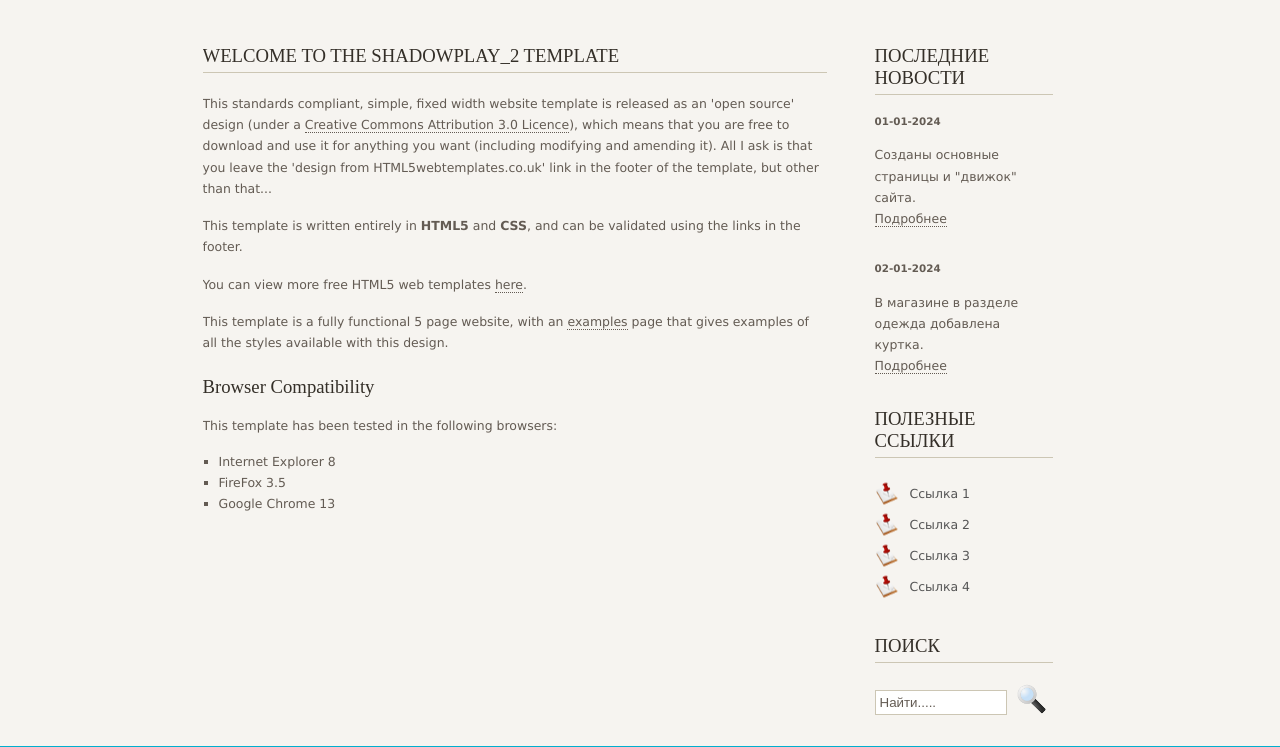
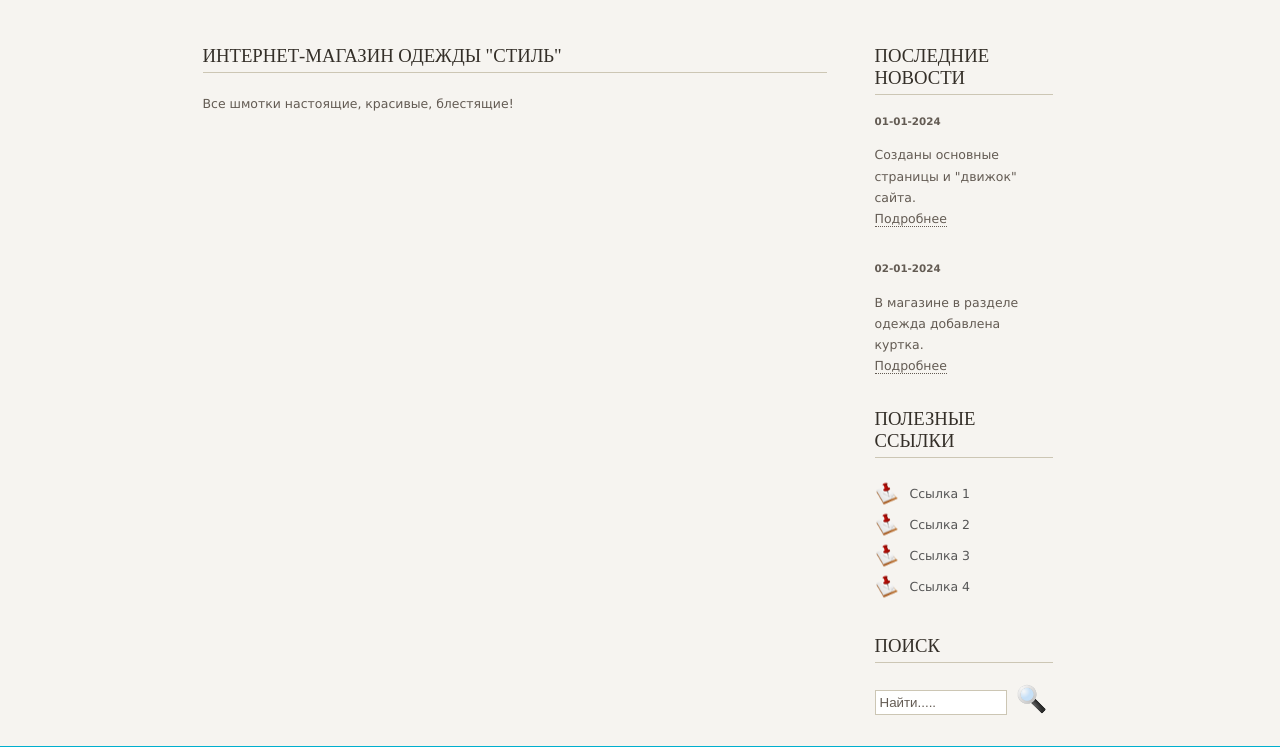
Before and after one commit to stankv/GB_Flask_FastAPI, a Flask app: page / in a window 1280 px wide. Shown: the part 177-924 px from the top of the page. Run offline with Flask 3, Linux system fonts and the light colour scheme.

Commit message:
изменен контент главной страницы

```diff
--- a/Lesson1/templates/index.html
+++ b/Lesson1/templates/index.html
@@ -64,18 +64,8 @@
       <div id="content">
         <!-- insert the page content here -->
         {% block content %}
-        <h1>Welcome to the shadowplay_2 template</h1>
-        <p>This standards compliant, simple, fixed width website template is released as an 'open source' design (under a <a href="http://creativecommons.org/licenses/by/3.0">Creative Commons Attribution 3.0 Licence</a>), which means that you are free to download and use it for anything you want (including modifying and amending it). All I ask is that you leave the 'design from HTML5webtemplates.co.uk' link in the footer of the template, but other than that...</p>
-        <p>This template is written entirely in <strong>HTML5</strong> and <strong>CSS</strong>, and can be validated using the links in the footer.</p>
-        <p>You can view more free HTML5 web templates <a href="http://www.html5webtemplates.co.uk">here</a>.</p>
-        <p>This template is a fully functional 5 page website, with an <a href="examples.html">examples</a> page that gives examples of all the styles available with this design.</p>
-        <h2>Browser Compatibility</h2>
-        <p>This template has been tested in the following browsers:</p>
-        <ul>
-          <li>Internet Explorer 8</li>
-          <li>FireFox 3.5</li>
-          <li>Google Chrome 13</li>
-        </ul>
+        <h1>Интернет-магазин одежды "Стиль"</h1>
+        <p>Все шмотки настоящие, красивые, блестящие!</p>
         {% endblock %}
       </div>
     </div>
@@ -84,7 +74,7 @@
 	{% block footer %}
     <div id="content_footer"></div>
     <div id="footer">
-      <p><a href="index.html">Главная</a> | <a href="about.html">О нас</a> | <a href="page.html">Магазин</a> | <a href="contact.html">Контакты</a></p>
+      <p><a href="index.html">Главная</a> | <a href="about.html">О нас</a> | <a href="shop.html">Магазин</a> | <a href="contact.html">Контакты</a></p>
       <p>Copyright &copy; shadowplay_2 | <a href="http://validator.w3.org/check?uri=referer">HTML5</a> | <a href="http://jigsaw.w3.org/css-validator/check/referer">CSS</a> | <a href="http://www.html5webtemplates.co.uk">design from HTML5webtemplates.co.uk</a></p>
     </div>
   </div>
```
